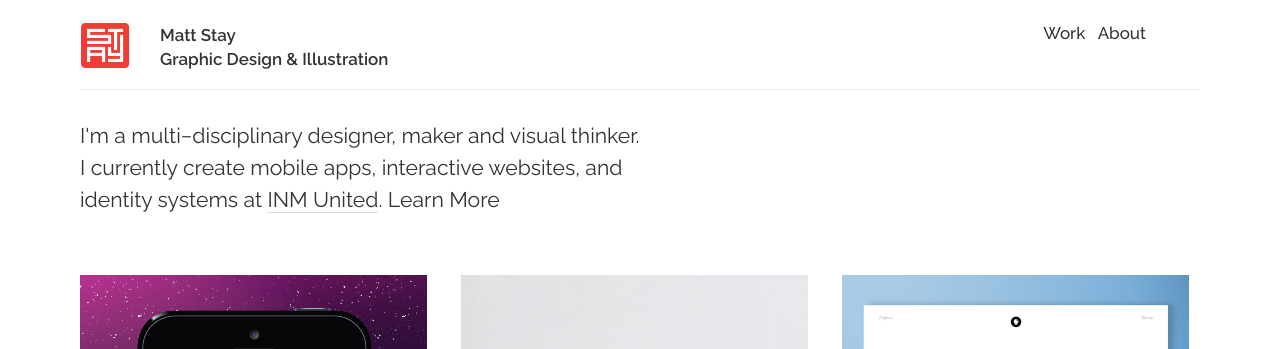
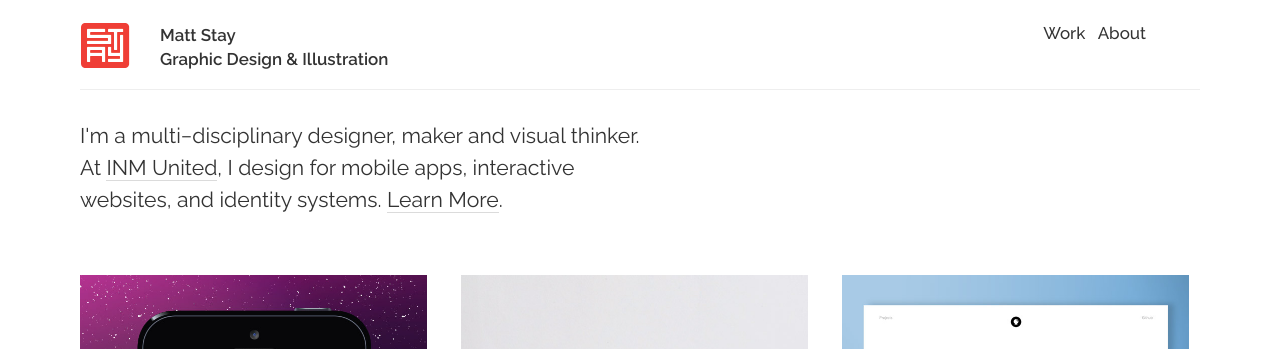
Before and after one commit to matthew-stay/matthew-stay.github.io, a Jekyll site: the page built from index.html, in a window 1280 px wide. Shown: the top 349 px of the page. Built offline with Jekyll 4.4.1, drawn with Linux system fonts in a browser that asks for light colours; nearby versions of some CDN libraries.

Commit message:
site tweaks

```diff
--- a/index.html
+++ b/index.html
@@ -6,7 +6,7 @@ layout: default
   <div class="description-wrapper">
     <div class="description">
     <!-- <p>I'm a multi−disciplinary designer, maker and visual thinker. I currently create mobile apps, interactive websites, and identity systems at <a href="http://www.inmunited.com">INM United</a>. Find me on <a href="http://www.twitter.com/staygraphic">Twitter</a>. Or, say <a href="mailto:hello@mattstay.com">hello</a>. Learn More</p> -->
-    <p>I'm a multi−disciplinary designer, maker and visual thinker. I currently create mobile apps, interactive websites, and identity systems at <a href="http://www.inmunited.com">INM United</a>. Learn More</p>
+    <p>I'm a multi−disciplinary designer, maker and visual thinker. At  <a href="http://www.inmunited.com">INM United</a>, I design for mobile apps, interactive websites, and identity systems. <a href="/about">Learn More</a>.</p>
   </div>
 </div>
    <div class="work">
```
Also changed, not shown: 2 other files.
